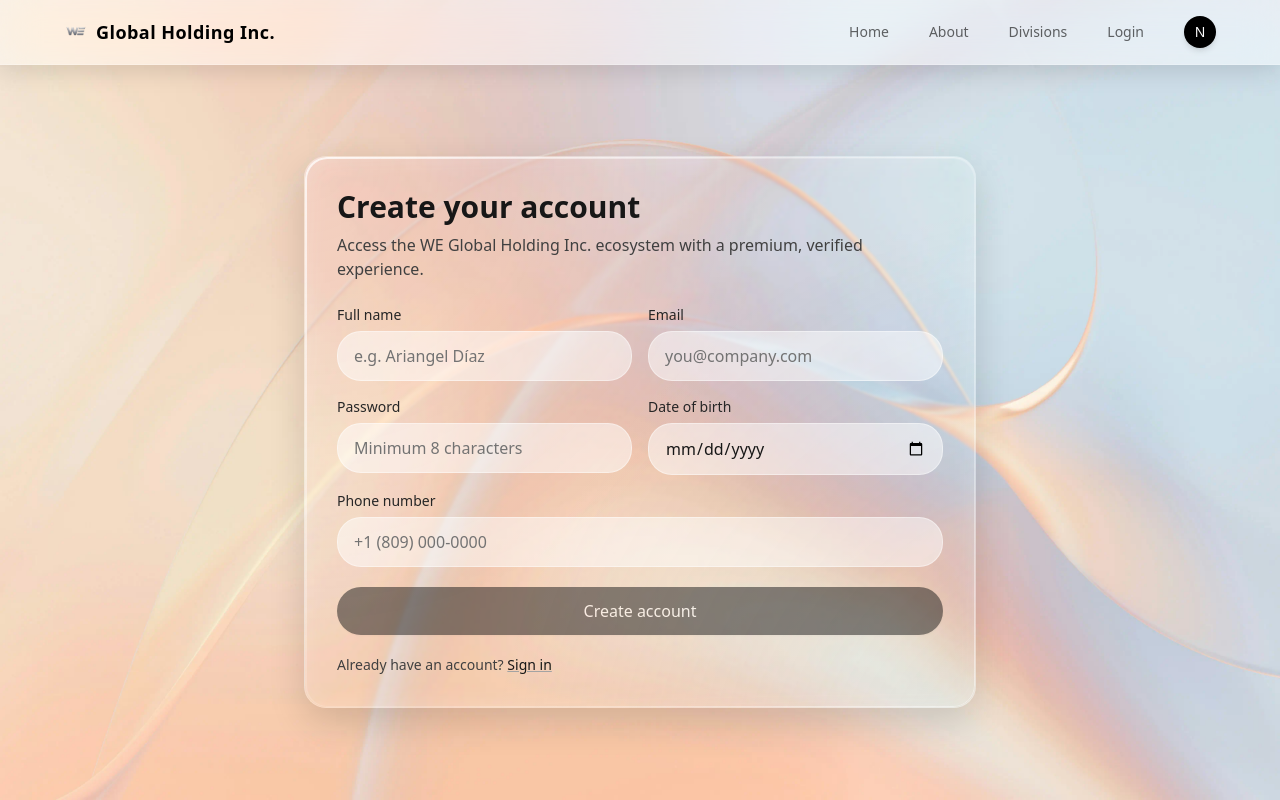
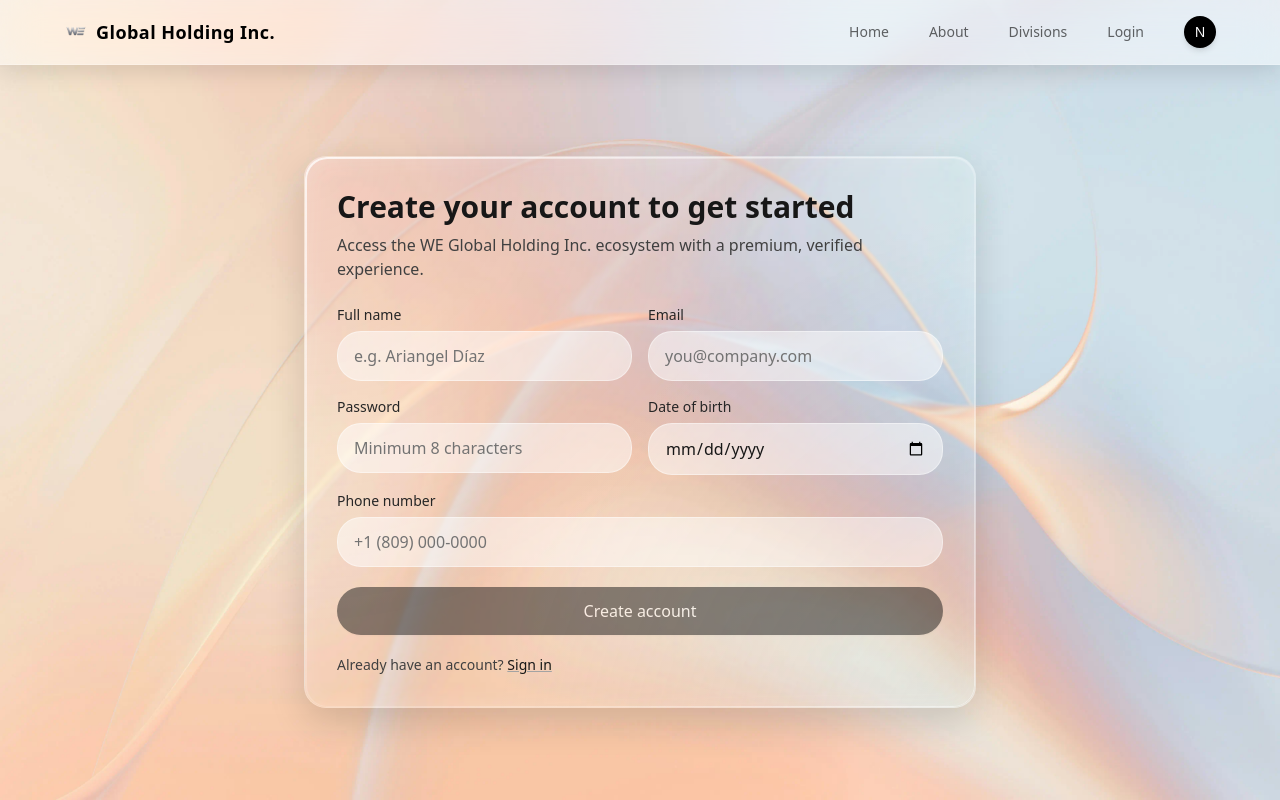
Before and after one commit to Adex0494/we-global-holding, a Next.js app: page /register in a window 1280 px wide. Built offline with nearby package versions, Linux system fonts and the light colour scheme.

Commit message:
Test change text

```diff
--- a/app/(auth)/register/page.tsx
+++ b/app/(auth)/register/page.tsx
@@ -99,7 +99,7 @@ export default function RegisterPage() {
         <GlassCard className="p-6 md:p-8">
           <header className="mb-6">
             <h1 className="text-2xl md:text-3xl font-semibold text-neutral-900">
-              Create your account
+              Create your account to get started
             </h1>
             <p className="mt-2 text-sm md:text-base text-neutral-700">
               Access the {SITE_NAME} ecosystem with a premium, verified
```
